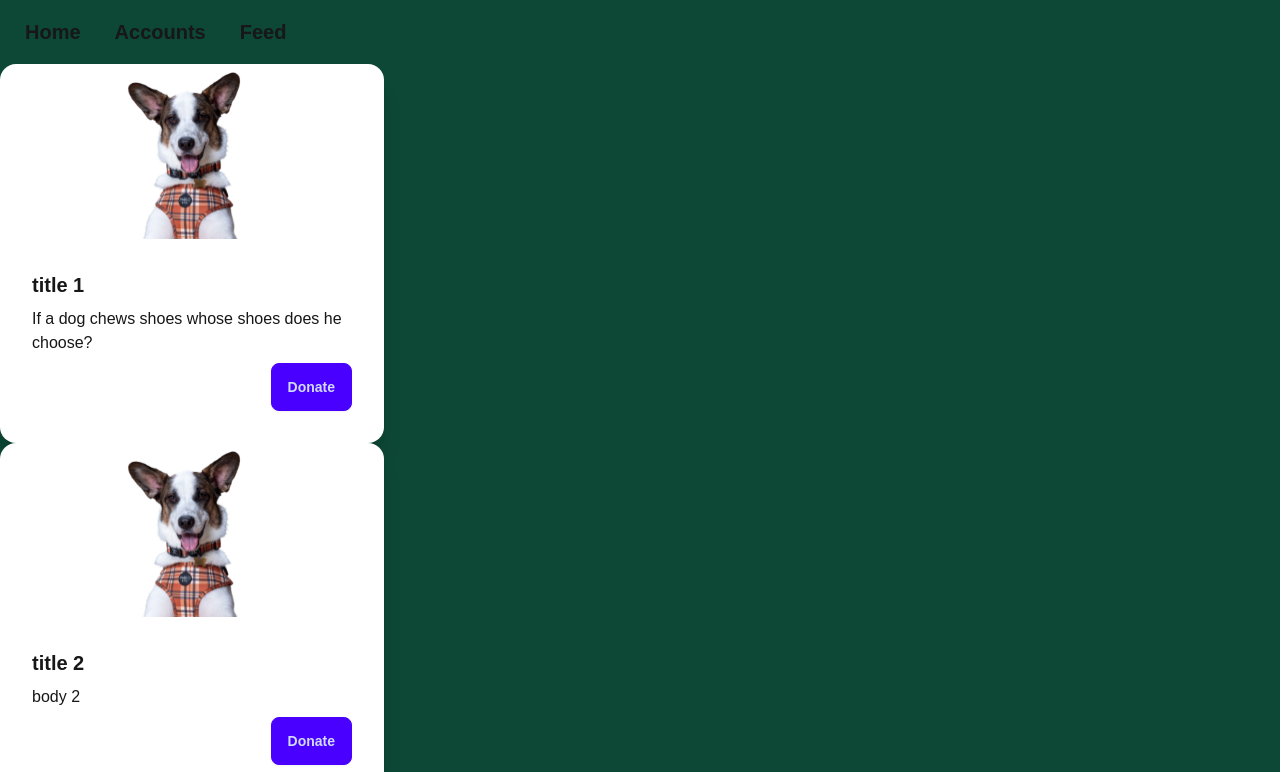
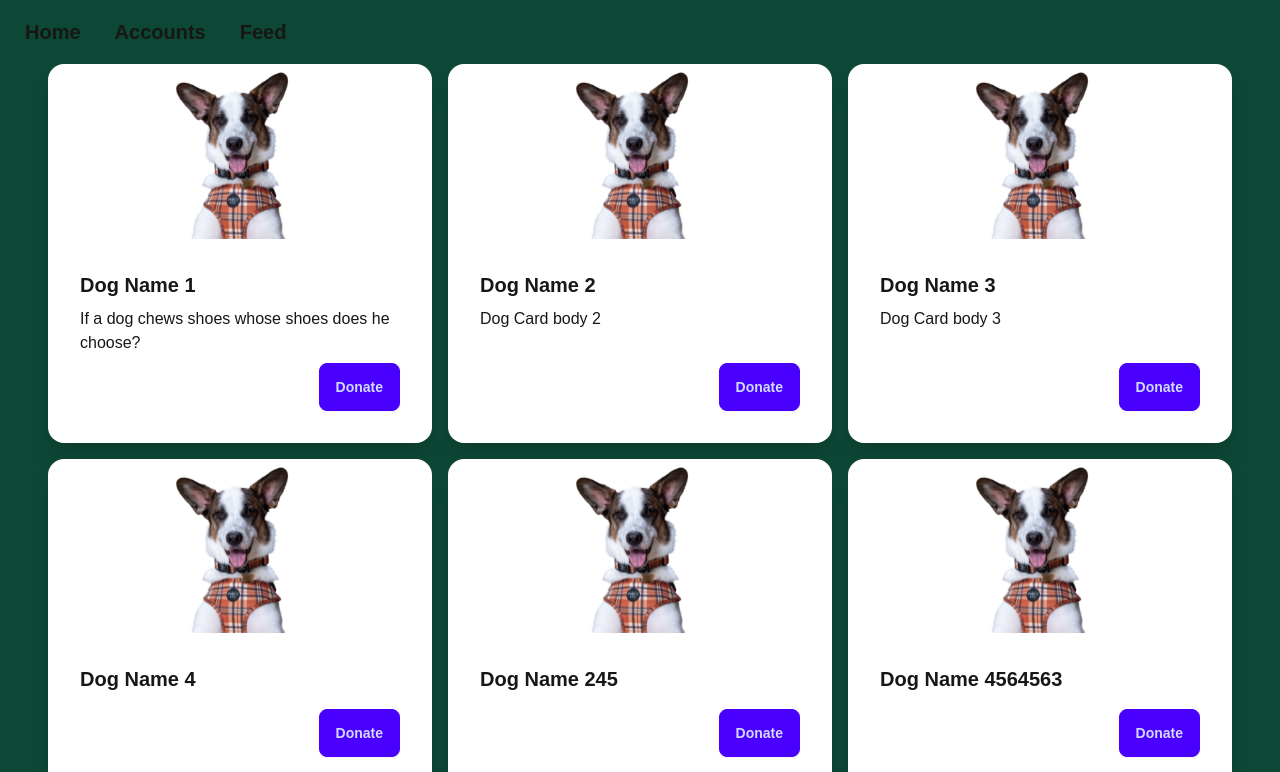
Before and after one commit to Kevin-Punchcard/Paw-Pics, a Next.js app: page /feed in a window 1280 px wide. Shown: the top 772 px of the page. Built offline with nearby package versions, Linux system fonts and the light colour scheme; a web font is replaced by a local one.

Commit message:
Feed styling

```diff
--- a/app/feed/page.tsx
+++ b/app/feed/page.tsx
@@ -2,11 +2,11 @@ import Card from '@/components/Card';
 import React from 'react';
 
 export default function Feed() {
-    const cardHeader = ["title 1", "title 2", "title 3"];
-    const cardBody = ["If a dog chews shoes whose shoes does he choose?", "body 2", "body 3"];
+    const cardHeader = ["Dog Name 1", "Dog Name 2", "Dog Name 3", "Dog Name 4", "Dog Name 245", "Dog Name 4564563"];
+    const cardBody = ["If a dog chews shoes whose shoes does he choose?", "Dog Card body 2", "Dog Card body 3"];
 
     return (
-        <>
+        <div className='flex flex-row gap-4 max-w-7xl flex-wrap justify-center'>
             {cardHeader.map((header, index) => (
                 <Card
                     key={index}  // Assign a unique key to each card
@@ -14,6 +14,6 @@ export default function Feed() {
                     body={cardBody[index]}  // Pass the respective body text
                 />
             ))}
-        </>
+        </div>
     );
 }
```
